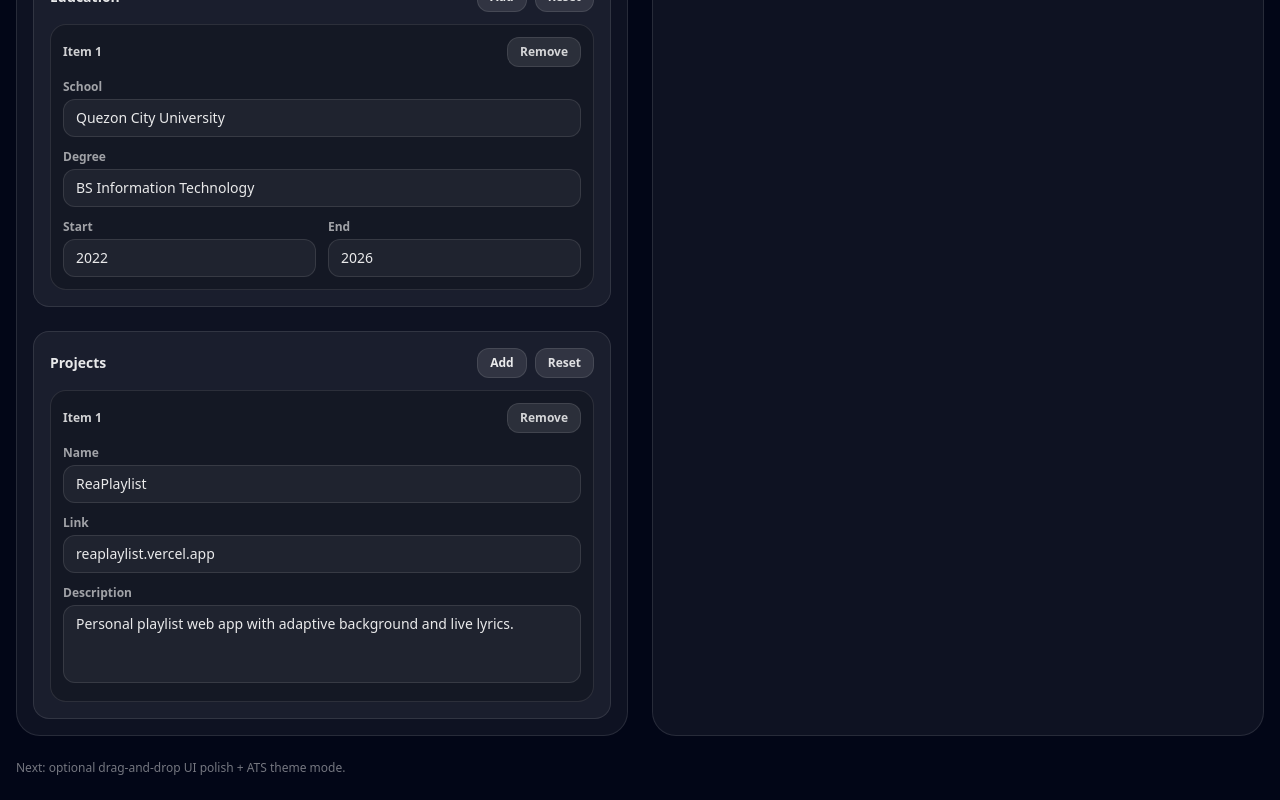
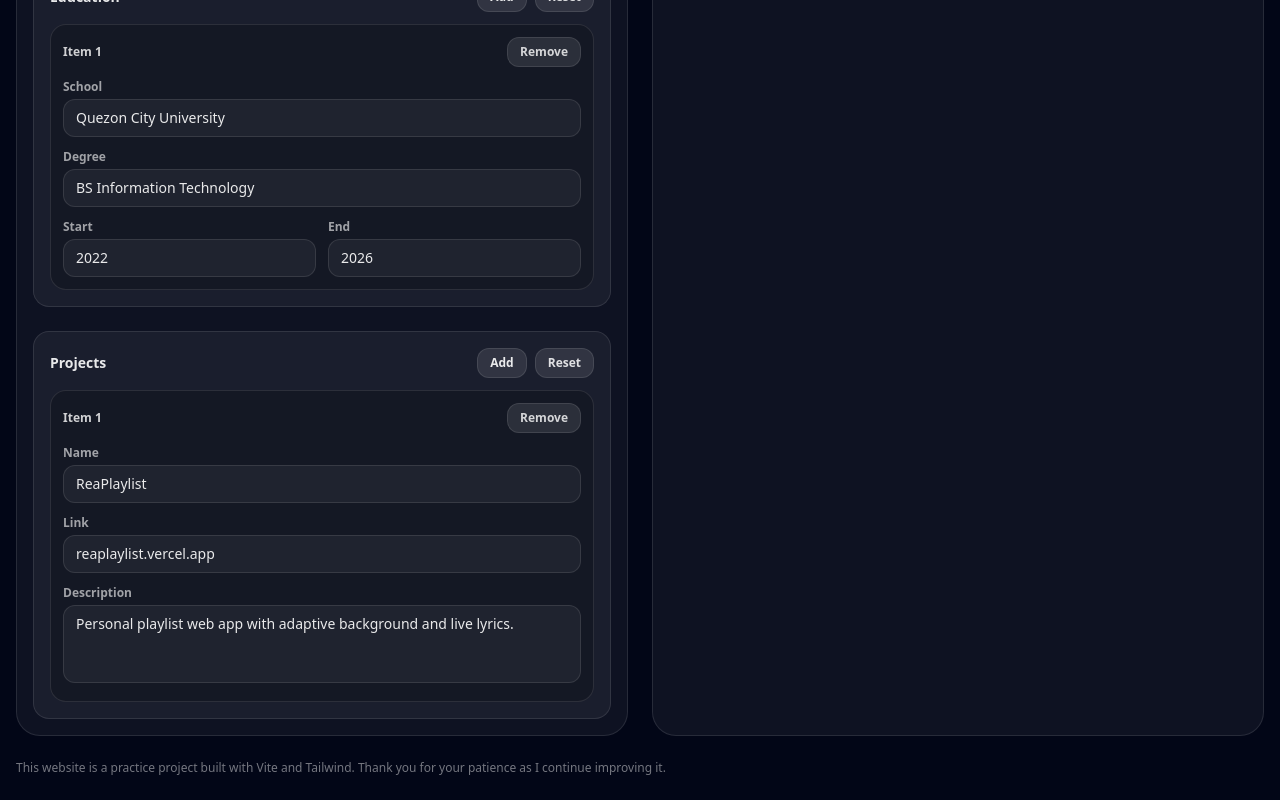
Before and after one commit to Realp03/RealSumeBuilder, a React (Vite) app: page / in a window 1280 px wide. Shown: the part 1738-2538 px from the top of the page. Built offline with nearby package versions, Linux system fonts and the light colour scheme.

Commit message:
Update App.jsx

```diff
--- a/src/App.jsx
+++ b/src/App.jsx
@@ -334,7 +334,7 @@ export default function App() {
         </div>
 
         <div className="mt-6 text-xs text-white/45">
-          Next: optional drag-and-drop UI polish + ATS theme mode.
+          This website is a practice project built with Vite and Tailwind. Thank you for your patience as I continue improving it.
         </div>
       </div>
     </div>
```
